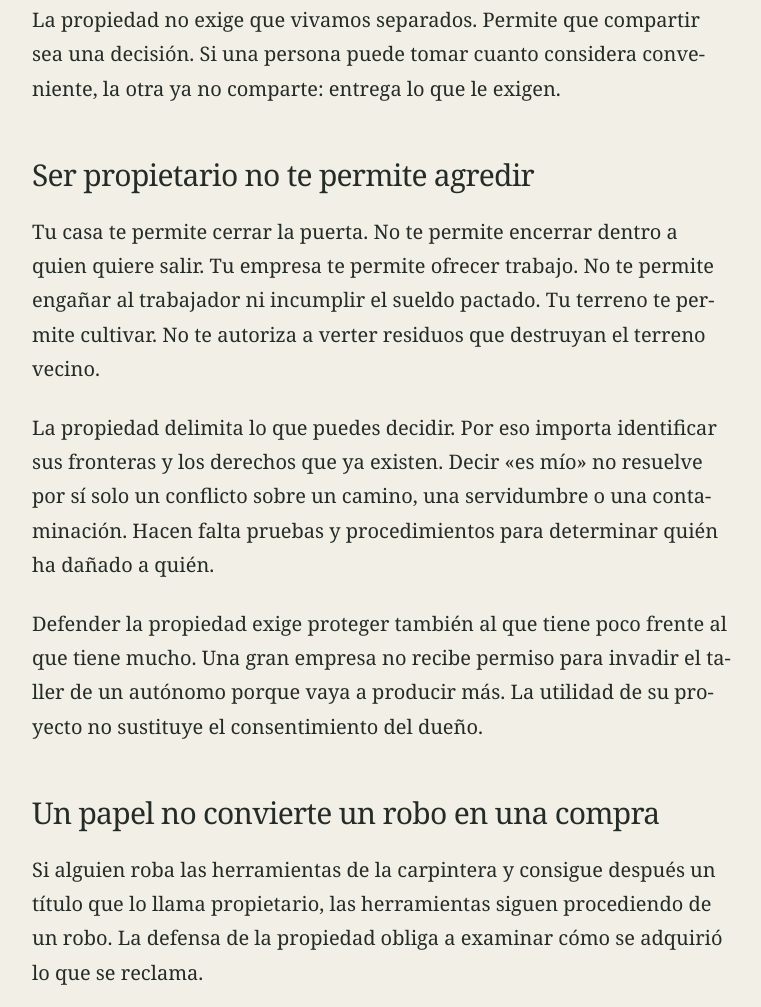
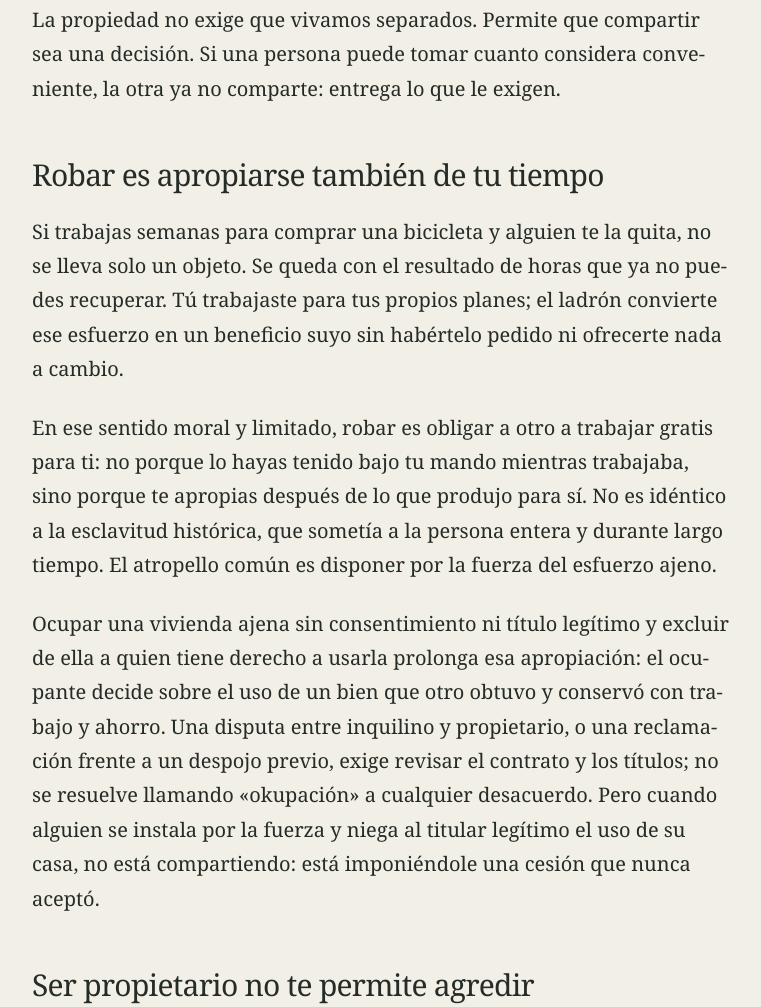
Before and after one commit to AlvaroRodriguezLa/LibreCriterio, an Astro site: page /articulos/la-puerta-que-puedes-cerrar in a window 1280 px wide. Shown: the part 1296-2303 px from the top of the page, without its empty margins (396-1157 px from the left). Built offline with nearby package versions, Linux system fonts and the light colour scheme; Astro itself is replaced by a stand-in of ours; some packages are replaced by stand-ins of ours; no server answers.

Commit message:
Explain theft as appropriation of another's labor

```diff
--- a/src/content/articles/la-puerta-que-puedes-cerrar.md
+++ b/src/content/articles/la-puerta-que-puedes-cerrar.md
@@ -30,6 +30,14 @@ Puedes gastarlos, ahorrarlos, donarlos o invertirlos. También puedes compartir
 
 La propiedad no exige que vivamos separados. Permite que compartir sea una decisión. Si una persona puede tomar cuanto considera conveniente, la otra ya no comparte: entrega lo que le exigen.
 
+## Robar es apropiarse también de tu tiempo
+
+Si trabajas semanas para comprar una bicicleta y alguien te la quita, no se lleva solo un objeto. Se queda con el resultado de horas que ya no puedes recuperar. Tú trabajaste para tus propios planes; el ladrón convierte ese esfuerzo en un beneficio suyo sin habértelo pedido ni ofrecerte nada a cambio.
+
+En ese sentido moral y limitado, robar es obligar a otro a trabajar gratis para ti: no porque lo hayas tenido bajo tu mando mientras trabajaba, sino porque te apropias después de lo que produjo para sí. No es idéntico a la esclavitud histórica, que sometía a la persona entera y durante largo tiempo. El atropello común es disponer por la fuerza del esfuerzo ajeno.
+
+Ocupar una vivienda ajena sin consentimiento ni título legítimo y excluir de ella a quien tiene derecho a usarla prolonga esa apropiación: el ocupante decide sobre el uso de un bien que otro obtuvo y conservó con trabajo y ahorro. Una disputa entre inquilino y propietario, o una reclamación frente a un despojo previo, exige revisar el contrato y los títulos; no se resuelve llamando «okupación» a cualquier desacuerdo. Pero cuando alguien se instala por la fuerza y niega al titular legítimo el uso de su casa, no está compartiendo: está imponiéndole una cesión que nunca aceptó.
+
 ## Ser propietario no te permite agredir
 
 Tu casa te permite cerrar la puerta. No te permite encerrar dentro a quien quiere salir. Tu empresa te permite ofrecer trabajo. No te permite engañar al trabajador ni incumplir el sueldo pactado. Tu terreno te permite cultivar. No te autoriza a verter residuos que destruyan el terreno vecino.
```
